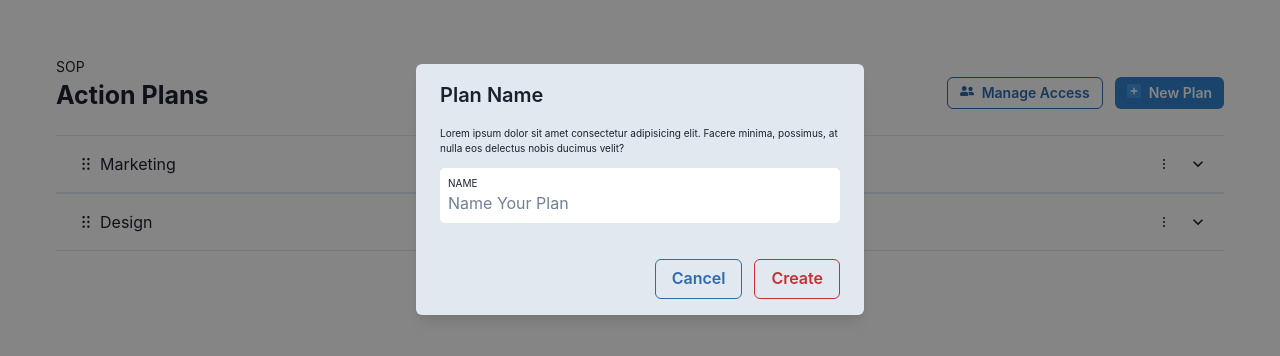
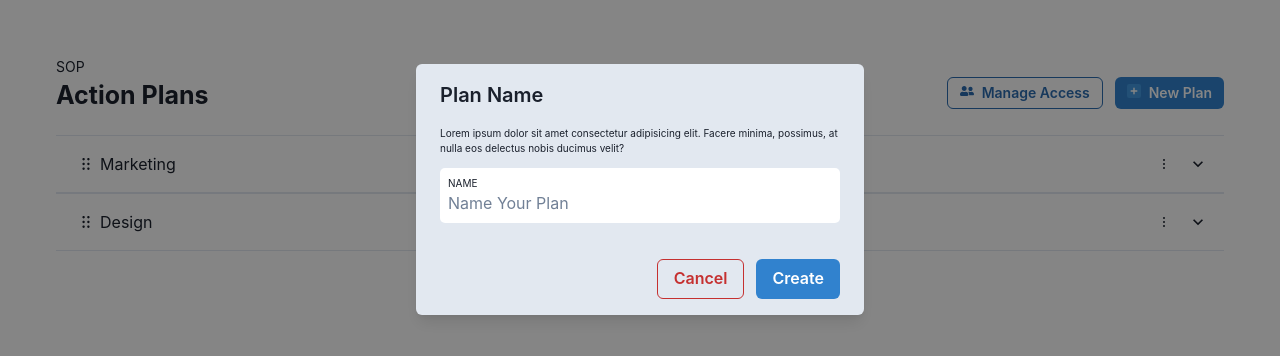
Before and after one commit to arunrajbhar123/FlameCloud, a React (Create React App) app: page / in a window 1280 px wide. Both pictures are taken after a click on the button "New Plan". Shown: the top 356 px of the page. Built offline with nearby package versions, Linux system fonts and the light colour scheme.

Commit message:
button clr changed

```diff
--- a/src/components/Create.jsx
+++ b/src/components/Create.jsx
@@ -35,12 +35,12 @@ const Create = ({ isOpen, onClose, title, add, setData, data }) => {
         </ModalBody>
 
         <ModalFooter>
-          <Button colorScheme="blue" variant="outline" mr={3} onClick={onClose}>
+          <Button colorScheme="red" variant="outline" mr={3} onClick={onClose}>
             Cancel
           </Button>
           <Button
-            variant="outline"
-            colorScheme="red"
+
+            colorScheme="blue"
             onClick={() => {
               if (add === "main") {
                 const query = document.querySelector(".addme").value;
```
Also changed, not shown: 1 other file (tests, documents, lock files or other folders).
